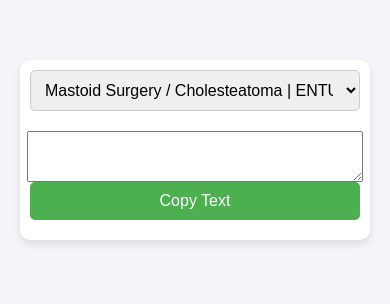
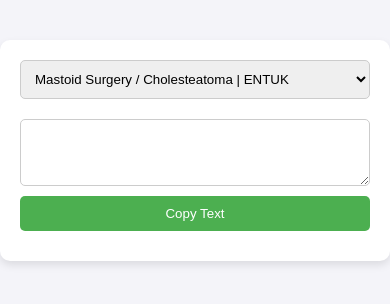
Before and after one commit to aakashent/accurx_text_maker, a plain HTML site: page index.html in a window 390 px wide. Shown: the part 272-576 px from the top of the page. Drawn offline with Linux system fonts and the light colour scheme.

Commit message:
Update styles.css
Fix overflow

```diff
--- a/styles.css
+++ b/styles.css
@@ -1,21 +1,18 @@
 body {
     font-family: Arial, sans-serif;
     background-color: #f4f4f9;
-    color: #333;
     display: flex;
     justify-content: center;
     align-items: center;
     height: 100vh;
     margin: 0;
-    padding: 20px;
-    box-sizing: border-box;
 }
 
 .container {
     width: 90%;
     max-width: 600px;
+    padding: 20px;
     background-color: #fff;
-    padding: 20px;
     border-radius: 10px;
     box-shadow: 0 4px 8px rgba(0, 0, 0, 0.1);
     display: flex;
@@ -23,42 +20,22 @@ body {
     align-items: center;
 }
 
-select, button {
+select, textarea, button {
     width: 100%;
     padding: 10px;
     margin-bottom: 10px;
     border: 1px solid #ccc;
     border-radius: 5px;
-    font-size: 16px;
-    box-sizing: border-box;
-}
-
-#linkDisplay {
-    width: 100%;
-    padding: 10px;
-    background-color: #e8e8e8;
-    border: 1px solid #d3d3d3;
-    border-radius: 5px;
-    margin-bottom: 10px;
     box-sizing: border-box;
 }
 
 button {
-    background-color: #4CAF50; /* Green background */
-    color: white; /* White text */
-    border: none; /* No borders */
-    cursor: pointer; /* Pointer cursor on hover */
-    transition: background 0.3s ease;
+    background-color: #4CAF50;
+    color: white;
+    border: none;
+    cursor: pointer;
 }
 
 button:hover {
-    background-color: #45a049; /* Darker green background on hover */
+    background-color: #45a049;
 }
-
-/* Responsive design for smaller screens */
-@media (max-width: 600px) {
-    .container {
-        width: 100%; /* Full width on smaller screens */
-        padding: 10px;
-    }
-}
```
